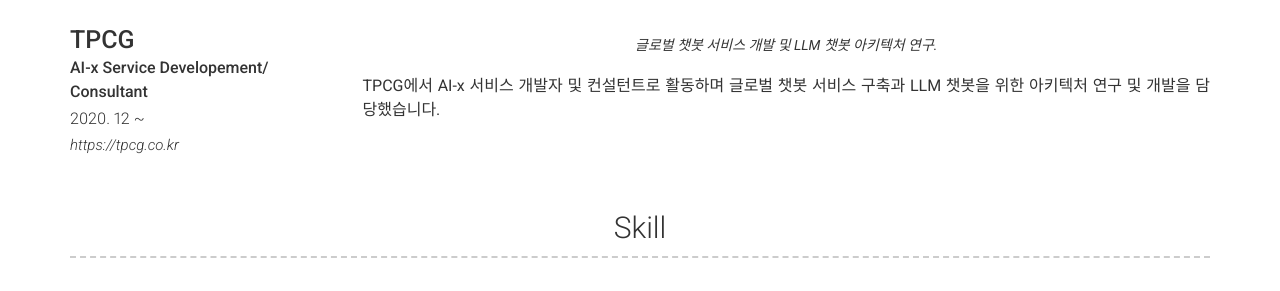
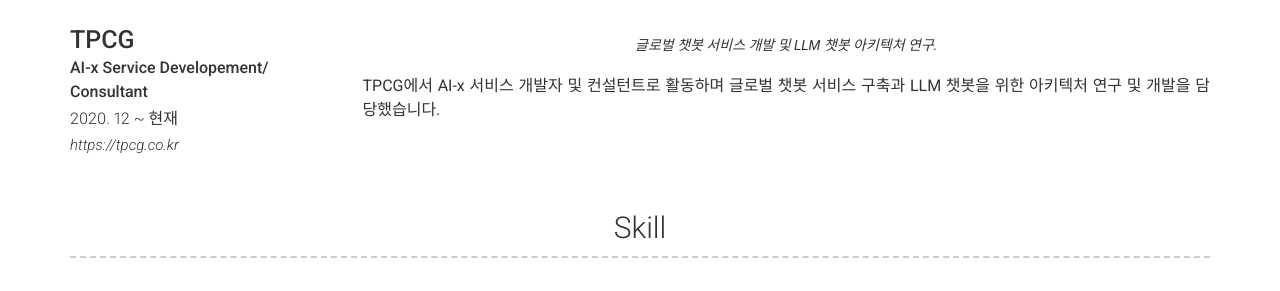
Before and after one commit to tetrapod3dev/tetrapod3dev.github.io, a Jekyll site: the page built from index.md, in a window 1280 px wide. Shown: the part 991-1282 px from the top of the page. Built offline with Jekyll 4.4.1, drawn with Linux system fonts in a browser that asks for light colours; nearby versions of some CDN libraries.

Commit message:
chore: 현재 직장 caption 눈에 띄도록 설명 추가

```diff
--- a/_config.yml
+++ b/_config.yml
@@ -97,7 +97,7 @@ content:
       - layout: left
         title: TPCG
         sub_title: AI-x Service Developement/ Consultant
-        caption: 2020. 12 ~
+        caption: 2020. 12 ~ 현재
         link: https://tpcg.co.kr
         quote: >
           글로벌 챗봇 서비스 개발 및 LLM 챗봇 아키텍처 연구.
```
